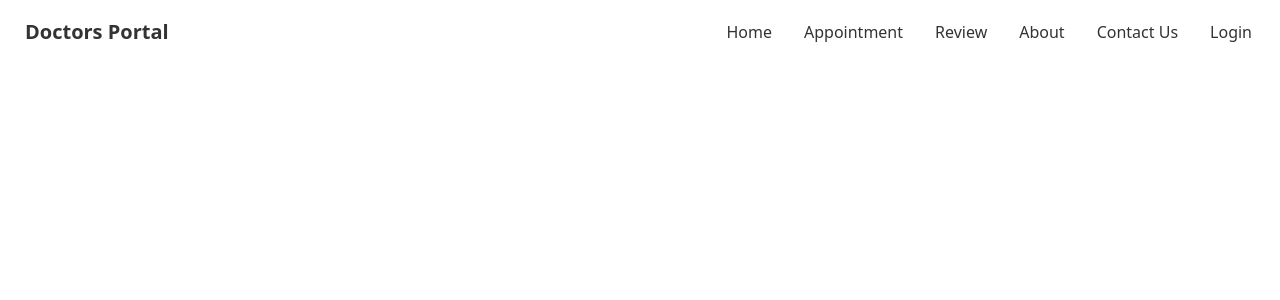
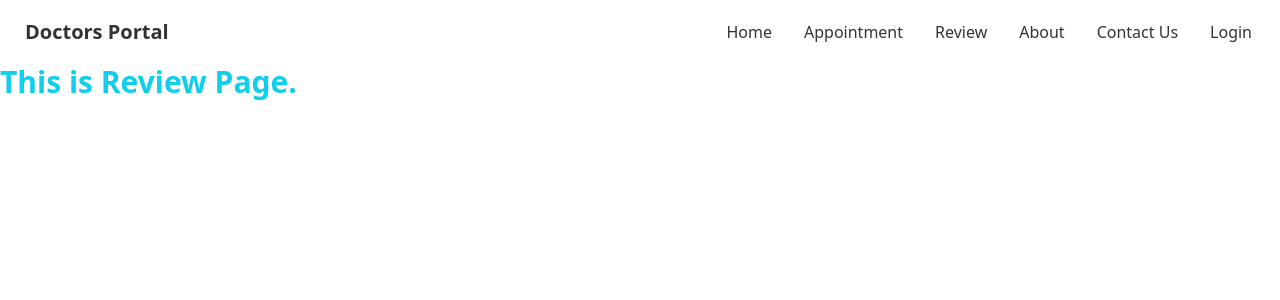
Before and after one commit to mahfuz-antor/doctor-portal, a React (Create React App) app: page /review in a window 1280 px wide. Shown: the top 300 px of the page. Built offline with nearby package versions, Linux system fonts and the light colour scheme; no server answers.

Commit message:
review page created

```diff
--- a/src/App.js
+++ b/src/App.js
@@ -8,6 +8,7 @@ import ForgotPassword from "./pages/Login/ForgotPassword";
 import Login from "./pages/Login/Login";
 import RequireAuth from "./pages/Login/RequireAuth";
 import ResetPassword from "./pages/Login/ResetPassword";
+import Review from "./pages/Review/Review";
 import SignUp from "./pages/SignUp/SignUp";
 
 function App() {
@@ -28,6 +29,7 @@ function App() {
         <Route path="/forgotPassword" element={<ForgotPassword />} />
         <Route path="/resetPassword" element={<ResetPassword />} />
         <Route path="/signup" element={<SignUp />} />
+        <Route path="/review" element={<Review />} />
         <Route path="/about" element={<About />} />
       </Routes>
     </>
--- /dev/null
+++ b/src/pages/Review/Review.js
@@ -0,0 +1,11 @@
+import React from "react";
+
+const Review = () => {
+  return (
+    <>
+      <h1 className="text-3xl font-bold text-primary">This is Review Page.</h1>
+    </>
+  );
+};
+
+export default Review;
```
